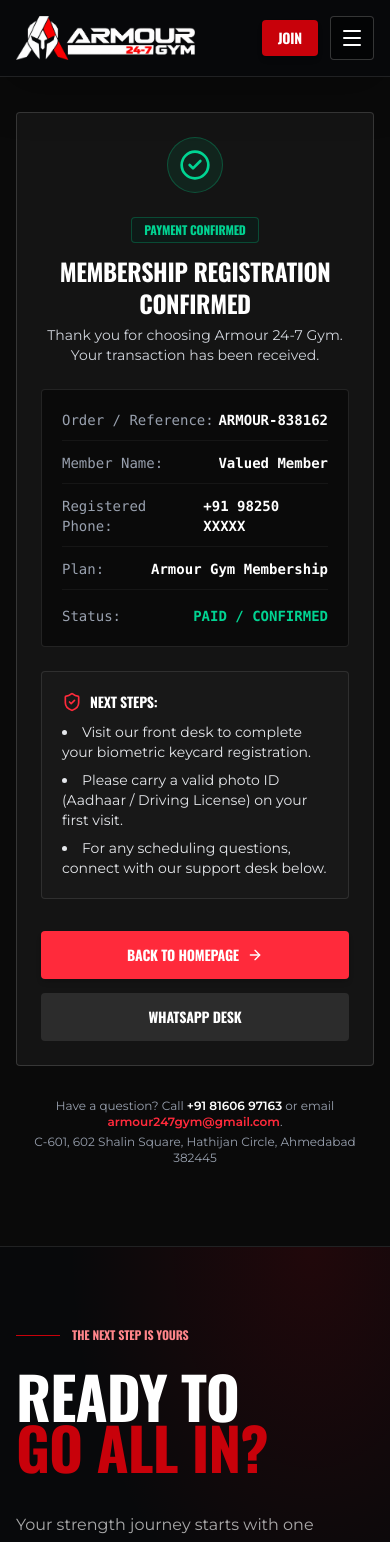
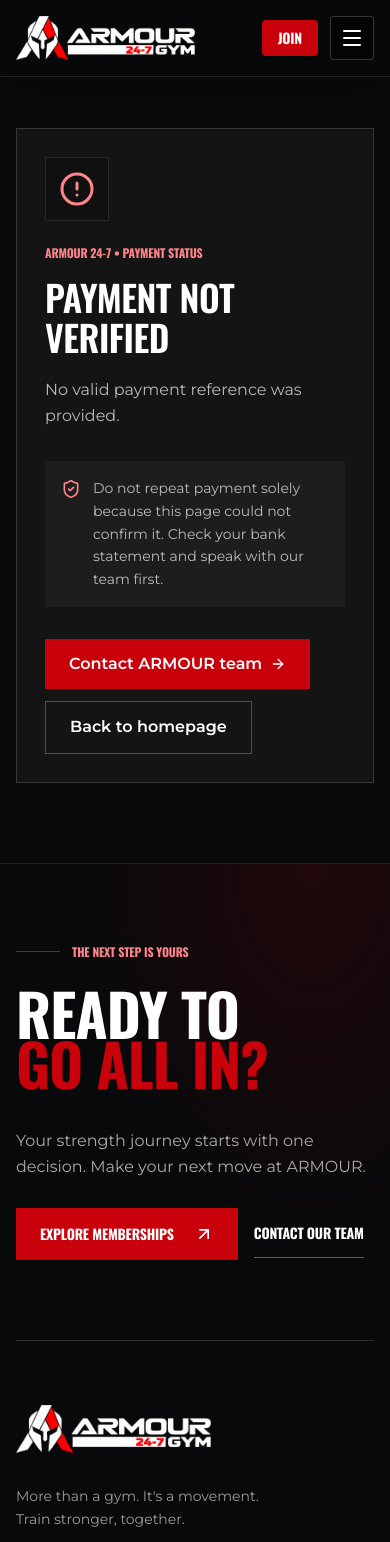
Before and after one commit to Sailesh007/armour-gym, a Next.js app: page /payment/status in a window 390 px wide. Shown: the top 1542 px of the page. Built offline with nearby package versions, Linux system fonts and the light colour scheme.

Commit message:
fix(payment): show confirmed status only after provider verifies a production PAID order

```diff
--- a/src/app/payment/status/page.tsx
+++ b/src/app/payment/status/page.tsx
@@ -1,111 +1,130 @@
 import Link from "next/link";
-import { CheckCircle2, ShieldCheck, ArrowRight, Phone, Mail, MapPin } from "lucide-react";
+import { AlertCircle, ArrowRight, CheckCircle2, Clock3, ShieldCheck } from "lucide-react";
 
 export const metadata = {
-  title: "Payment Confirmation | Armour 24-7 Gym Ahmedabad",
-  description: "Payment confirmation and membership receipt for Armour 24-7 Gym Ahmedabad.",
+  title: "Payment Status | ARMOUR 24-7 Gym",
+  robots: { index: false, follow: false },
 };
+
+type PaymentResult = {
+  state: "paid" | "pending" | "unverified" | "sandbox";
+  message: string;
+  orderId?: string;
+};
+
+async function readPaymentStatus(orderId: string | undefined): Promise<PaymentResult> {
+  if (!orderId || !/^[A-Za-z0-9_-]{8,80}$/.test(orderId)) {
+    return { state: "unverified", message: "No valid payment reference was provided." };
+  }
+
+  const appId = process.env.CASHFREE_APP_ID;
+  const secretKey = process.env.CASHFREE_SECRET_KEY;
+  if (!appId || !secretKey || appId === "YOUR_CASHFREE_APP_ID") {
+    return { state: "unverified", message: "Payment verification is temporarily unavailable.", orderId };
+  }
+
+  const production = process.env.CASHFREE_ENV === "PRODUCTION";
+  const baseUrl = production
+    ? "https://api.cashfree.com/pg/orders/"
+    : "https://sandbox.cashfree.com/pg/orders/";
+
+  try {
+    const response = await fetch(baseUrl + encodeURIComponent(orderId), {
+      cache: "no-store",
+      headers: {
+        "x-client-id": appId,
+        "x-client-secret": secretKey,
+        "x-api-version": "2023-08-01",
+      },
+    });
+    if (!response.ok) {
+      return { state: "unverified", message: "We could not verify this reference with the payment provider.", orderId };
+    }
+    const body: unknown = await response.json();
+    const status = body && typeof body === "object" && "order_status" in body
+      ? (body as { order_status?: unknown }).order_status
+      : undefined;
+    if (typeof status !== "string") {
+      return { state: "unverified", message: "The payment provider returned an unexpected response.", orderId };
+    }
+    if (!production) {
+      return { state: "sandbox", message: "This is a sandbox test order, not a live membership payment.", orderId };
+    }
+    if (status === "PAID") {
+      return { state: "paid", message: "Your payment was verified with the payment provider.", orderId };
+    }
+    return {
+      state: "pending",
+      message: status === "ACTIVE"
+        ? "Your order is active but payment has not been confirmed."
+        : "Payment has not been confirmed. Please contact the gym if money was deducted.",
+      orderId,
+    };
+  } catch (error: unknown) {
+    console.error("Payment status lookup failed:", error instanceof Error ? error.message : "Unknown error");
+    return { state: "unverified", message: "Payment verification is currently unavailable.", orderId };
+  }
+}
 
 export default async function PaymentStatusPage({
   searchParams,
 }: {
-  searchParams: Promise<{ [key: string]: string | string[] | undefined }>;
+  searchParams: Promise<{ order_id?: string | string[] }>;
 }) {
   const params = await searchParams;
-  const orderId = typeof params.order_id === "string" ? params.order_id : "ARMOUR-" + Math.floor(100000 + Math.random() * 900000);
-  const name = typeof params.name === "string" ? params.name : "Valued Member";
-  const planName = typeof params.plan === "string" ? params.plan : "Armour Gym Membership";
-  const phone = typeof params.phone === "string" ? params.phone : "+91 98250 XXXXX";
+  const orderId = typeof params.order_id === "string" ? params.order_id : undefined;
+  const payment = await readPaymentStatus(orderId);
+  const isPaid = payment.state === "paid";
+  const isPending = payment.state === "pending";
+
+  const title = isPaid ? "Payment confirmed" : isPending ? "Payment pending" :
+    payment.state === "sandbox" ? "Test payment only" : "Payment not verified";
+  const Icon = isPaid ? CheckCircle2 : isPending ? Clock3 : AlertCircle;
+  const iconColor = isPaid ? "text-emerald-400" : isPending ? "text-amber-400" : "text-[#FF858A]";
 
   return (
-    <div className="bg-[#0a0a0a] text-white min-h-screen pt-28 md:pt-36 pb-20 px-4 sm:px-6 lg:px-8">
-      <div className="max-w-2xl mx-auto">
+    <div className="min-h-screen bg-[#0a0a0a] px-4 pb-20 pt-32 text-white sm:px-6 md:pt-36">
+      <div className="mx-auto max-w-2xl border border-white/15 bg-[#141414] p-7 sm:p-10">
+        <div className={`mb-6 flex size-16 items-center justify-center border border-white/10 bg-black/20 ${iconColor}`}>
+          <Icon aria-hidden="true" className="size-9" />
+        </div>
+        <p className="font-oswald text-xs font-bold uppercase tracking-[0.2em] text-[#FF858A]">
+          ARMOUR 24-7 • PAYMENT STATUS
+        </p>
+        <h1 className="mt-4 font-oswald text-4xl font-semibold uppercase text-white sm:text-5xl">
+          {title}
+        </h1>
+        <p className="mt-5 text-base leading-relaxed text-white/70">
+          {payment.message}
+        </p>
 
-        {/* Receipt Container */}
-        <div className="bg-[#141414] border border-white/15 rounded-sm p-6 sm:p-8 text-center space-y-6">
+        {payment.orderId && (
+          <div className="mt-8 border-y border-white/10 py-5">
+            <p className="text-xs uppercase tracking-widest text-white/45">Order reference</p>
+            <p className="mt-2 break-all font-mono text-sm text-white">{payment.orderId}</p>
+          </div>
+        )}
 
-          <div className="w-14 h-14 bg-emerald-500/10 border border-emerald-500/30 rounded-full flex items-center justify-center text-emerald-400 mx-auto">
-            <CheckCircle2 className="w-8 h-8" />
-          </div>
-
-          <div>
-            <span className="text-xs font-oswald uppercase tracking-widest text-emerald-400 font-bold px-3 py-1 rounded-sm bg-emerald-950/30 border border-emerald-500/30 inline-block">
-              Payment Confirmed
-            </span>
-            <h1 className="text-2xl sm:text-4xl font-oswald font-bold uppercase text-white mt-3">
-              Membership Registration Confirmed
-            </h1>
-            <p className="text-sm sm:text-base text-gray-300 font-body mt-1.5">
-              Thank you for choosing Armour 24-7 Gym. Your transaction has been received.
-            </p>
-          </div>
-
-          {/* Receipt Breakdown */}
-          <div className="bg-[#0a0a0a] border border-white/10 rounded-sm p-5 text-left space-y-3 font-mono text-sm text-gray-200">
-            <div className="flex justify-between border-b border-white/5 pb-2.5">
-              <span className="text-gray-400">Order / Reference:</span>
-              <span className="text-white font-bold">{orderId}</span>
-            </div>
-            <div className="flex justify-between border-b border-white/5 pb-2.5">
-              <span className="text-gray-400">Member Name:</span>
-              <span className="text-white font-semibold">{name}</span>
-            </div>
-            <div className="flex justify-between border-b border-white/5 pb-2.5">
-              <span className="text-gray-400">Registered Phone:</span>
-              <span className="text-white font-semibold">{phone}</span>
-            </div>
-            <div className="flex justify-between border-b border-white/5 pb-2.5">
-              <span className="text-gray-400">Plan:</span>
-              <span className="text-white font-bold">{planName}</span>
-            </div>
-            <div className="flex justify-between pt-1">
-              <span className="text-gray-400">Status:</span>
-              <span className="text-emerald-400 font-bold">PAID / CONFIRMED</span>
-            </div>
-          </div>
-
-          {/* Next Steps */}
-          <div className="bg-[#181818] border border-white/10 rounded-sm p-5 text-left space-y-2.5">
-            <h4 className="font-oswald text-sm sm:text-base font-bold uppercase text-white tracking-wider flex items-center gap-2">
-              <ShieldCheck className="w-5 h-5 text-[#ff2a3b]" />
-              <span>Next Steps:</span>
-            </h4>
-            <ul className="text-sm sm:text-base text-gray-200 font-body space-y-2 list-disc list-inside">
-              <li>Visit our front desk to complete your biometric keycard registration.</li>
-              <li>Please carry a valid photo ID (Aadhaar / Driving License) on your first visit.</li>
-              <li>For any scheduling questions, connect with our support desk below.</li>
-            </ul>
-          </div>
-
-          {/* Action CTAs */}
-          <div className="flex flex-col sm:flex-row gap-3.5 pt-2">
-            <Link
-              href="/"
-              className="flex-1 py-3.5 bg-[#ff2a3b] hover:bg-white hover:text-black text-white font-oswald text-sm sm:text-base font-bold uppercase tracking-wider rounded-sm transition-colors flex items-center justify-center gap-2 shadow-md"
-            >
-              <span>Back to Homepage</span>
-              <ArrowRight className="w-4 h-4" />
-            </Link>
-            <a
-              href="https://wa.me/918160697163?text=Hi%20Armour%20Gym%2C%20I%20have%20completed%20my%20payment%20for%20order%20"
-              target="_blank"
-              rel="noreferrer"
-              className="py-3.5 px-6 bg-white/10 hover:bg-white/20 text-white font-oswald text-sm sm:text-base font-bold uppercase tracking-wider rounded-sm transition-colors text-center"
-            >
-              WhatsApp Desk
-            </a>
-          </div>
-
+        <div className="mt-8 flex items-start gap-3 bg-white/[0.04] p-4 text-sm leading-relaxed text-white/70">
+          <ShieldCheck className="mt-0.5 size-5 shrink-0 text-[#FF858A]" aria-hidden="true" />
+          <span>
+            {isPaid
+              ? "Please contact our team to complete membership activation and entry registration."
+              : "Do not repeat payment solely because this page could not confirm it. Check your bank statement and speak with our team first."}
+          </span>
         </div>
 
-        {/* Customer Support Info */}
-        <div className="mt-8 text-center text-xs sm:text-sm text-gray-400 font-body space-y-1">
-          <p>
-            Have a question? Call <a href="tel:+918160697163" className="text-white hover:underline font-semibold">+91 81606 97163</a> or email <a href="mailto:armour247gym@gmail.com" className="text-[#ff2a3b] hover:underline font-semibold">armour247gym@gmail.com</a>.
-          </p>
-          <p>C-601, 602 Shalin Square, Hathijan Circle, Ahmedabad 382445</p>
+        <div className="mt-8 flex flex-wrap gap-3">
+          <Link
+            href="/contact"
+            className="inline-flex min-h-12 items-center gap-2 bg-[#C8010A] px-6 py-3 font-semibold text-white transition-colors hover:bg-white hover:text-black"
+          >
+            Contact ARMOUR team <ArrowRight aria-hidden="true" className="size-4" />
+          </Link>
+          <Link href="/" className="inline-flex min-h-12 items-center border border-white/25 px-6 py-3 font-semibold text-white hover:bg-white/10">
+            Back to homepage
+          </Link>
         </div>
-
       </div>
     </div>
   );
```
